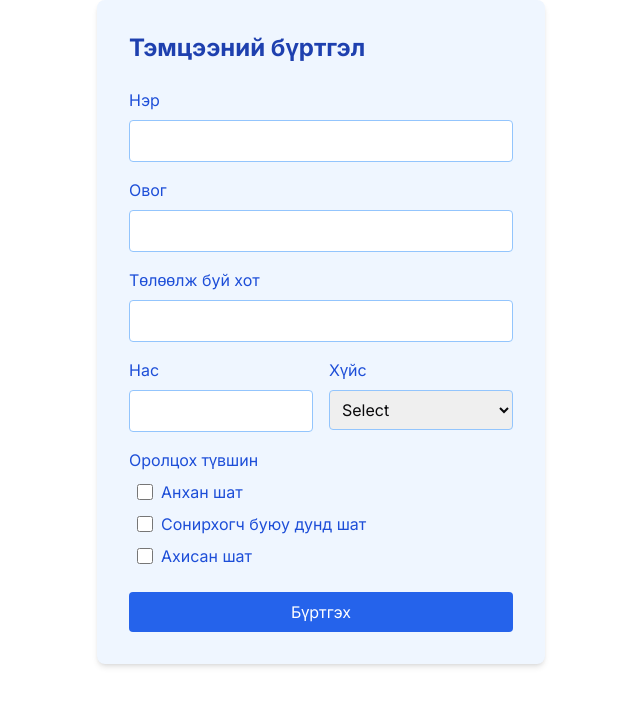
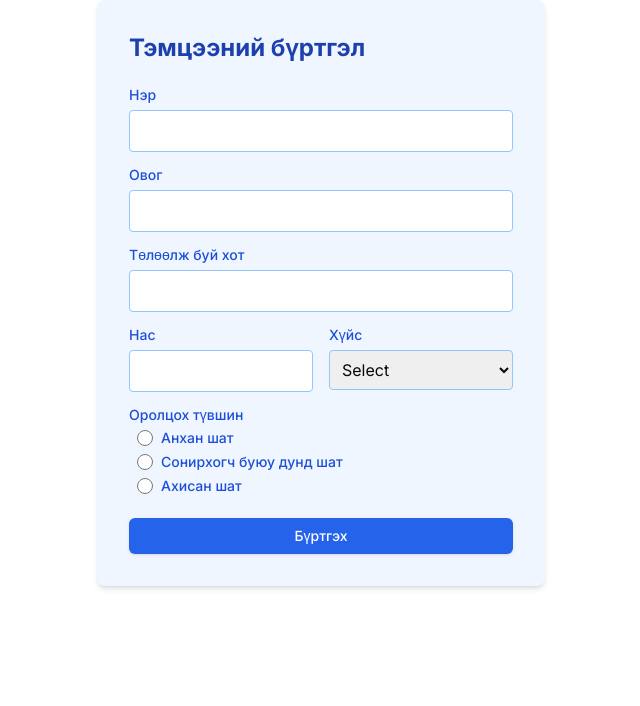
Before and after one commit to Batjargaln/table-tennis-tourney, a Next.js app: page /registry in a window 1280 px wide. Shown: the top 706 px of the page, without its empty margins (319-959 px from the left). Built offline with nearby package versions, Linux system fonts and the light colour scheme.

Commit message:
feat: registry

```diff
--- /dev/null
+++ b/app/registry/TableTennisRegistration.tsx
@@ -0,0 +1,245 @@
+"use client"
+
+import React, { ChangeEvent, FormEvent, useState } from "react"
+
+import { Button } from "@/components/ui/button"
+import { Label } from "@/components/ui/label"
+
+import { registerPlayer } from "./action"
+import { FormData, FormErrors, SkillGroup } from "./types"
+
+const TableTennisRegistration: React.FC = () => {
+  const [formData, setFormData] = useState<FormData>({
+    firstName: "",
+    lastName: "",
+    city: "",
+    age: "",
+    gender: "",
+    skillGroups: "",
+  })
+
+  const [errors, setErrors] = useState<FormErrors>({})
+
+  const handleInputChange = (
+    e: ChangeEvent<HTMLInputElement | HTMLSelectElement>
+  ): void => {
+    const { name, value } = e.target
+
+    // If changing gender to female, reset beginner options
+    if (name === "gender" && value === "female") {
+      setFormData({
+        ...formData,
+        [name]: value,
+        skillGroups: "beginner",
+      })
+    } else {
+      setFormData({
+        ...formData,
+        [name]: value,
+      })
+    }
+  }
+
+  const handleSkillGroupChange = (e: ChangeEvent<HTMLInputElement>): void => {
+    setFormData({
+      ...formData,
+      skillGroups: e.target.id as SkillGroup,
+    })
+  }
+
+  const validateForm = (): boolean => {
+    const newErrors: FormErrors = {}
+
+    if (!formData.firstName.trim()) newErrors.firstName = "Нэрээ оруулна уу!"
+    if (!formData.lastName.trim()) newErrors.lastName = "Овогоо оруулна уу!"
+    if (!formData.city.trim()) newErrors.city = "Хотоо оруулна уу!"
+
+    if (!formData.age) {
+      newErrors.age = "Насаа оруулна уу!"
+    } else if (isNaN(Number(formData.age)) || parseInt(formData.age) <= 0) {
+      newErrors.age = "Please enter a valid age"
+    }
+
+    if (!formData.gender) newErrors.gender = "Хүйсээ сонгоно уу!"
+
+    const hasSelectedSkillGroup = Object.values(formData.skillGroups).some(
+      (value) => value
+    )
+    if (!hasSelectedSkillGroup)
+      newErrors.skillGroups = "Заавал нэгийг сонгоно уу!"
+
+    setErrors(newErrors)
+    return Object.keys(newErrors).length === 0
+  }
+
+  const handleSubmit = (e: FormEvent<HTMLFormElement>): void => {
+    e.preventDefault()
+
+    if (validateForm()) {
+      // Form is valid, proceed with submission
+      registerPlayer(formData)
+    }
+  }
+
+  return (
+    <form onSubmit={handleSubmit}>
+      <div className="mb-4">
+        <Label className="block text-blue-700 mb-2" htmlFor="firstName">
+          Нэр
+        </Label>
+        <input
+          type="text"
+          id="firstName"
+          name="firstName"
+          value={formData.firstName}
+          onChange={handleInputChange}
+          className={`w-full p-2 border rounded focus:outline-none focus:ring-2 focus:ring-blue-500 ${
+            errors.firstName ? "border-red-500" : "border-blue-300"
+          }`}
+        />
+        {errors.firstName && (
+          <p className="text-red-500 text-sm mt-1">{errors.firstName}</p>
+        )}
+      </div>
+
+      <div className="mb-4">
+        <Label className="block text-blue-700 mb-2" htmlFor="lastName">
+          Овог
+        </Label>
+        <input
+          type="text"
+          id="lastName"
+          name="lastName"
+          value={formData.lastName}
+          onChange={handleInputChange}
+          className={`w-full p-2 border rounded focus:outline-none focus:ring-2 focus:ring-blue-500 ${
+            errors.lastName ? "border-red-500" : "border-blue-300"
+          }`}
+        />
+        {errors.lastName && (
+          <p className="text-red-500 text-sm mt-1">{errors.lastName}</p>
+        )}
+      </div>
+
+      <div className="mb-4">
+        <Label className="block text-blue-700 mb-2" htmlFor="city">
+          Төлөөлж буй хот
+        </Label>
+        <input
+          type="text"
+          id="city"
+          name="city"
+          value={formData.city}
+          onChange={handleInputChange}
+          className={`w-full p-2 border rounded focus:outline-none focus:ring-2 focus:ring-blue-500 ${
+            errors.city ? "border-red-500" : "border-blue-300"
+          }`}
+        />
+        {errors.city && (
+          <p className="text-red-500 text-sm mt-1">{errors.city}</p>
+        )}
+      </div>
+
+      <div className="grid grid-cols-2 gap-4">
+        <div className="mb-4">
+          <Label className="block text-blue-700 mb-2" htmlFor="age">
+            Нас
+          </Label>
+          <input
+            type="number"
+            id="age"
+            name="age"
+            value={formData.age}
+            onChange={handleInputChange}
+            className={`w-full p-2 border rounded focus:outline-none focus:ring-2 focus:ring-blue-500 ${
+              errors.age ? "border-red-500" : "border-blue-300"
+            }`}
+          />
+          {errors.age && (
+            <p className="text-red-500 text-sm mt-1">{errors.age}</p>
+          )}
+        </div>
+
+        <div className="mb-4">
+          <Label className="block text-blue-700 mb-2">Хүйс</Label>
+          <select
+            name="gender"
+            value={formData.gender}
+            onChange={handleInputChange}
+            className={`w-full p-2 border rounded focus:outline-none focus:ring-2 focus:ring-blue-500 ${
+              errors.gender ? "border-red-500" : "border-blue-300"
+            }`}
+          >
+            <option value="">Select</option>
+            <option value="male">Эрэгтэй</option>
+            <option value="female">Эмэгтэй</option>
+          </select>
+          {errors.gender && (
+            <p className="text-red-500 text-sm mt-1">{errors.gender}</p>
+          )}
+        </div>
+      </div>
+
+      <div className="mb-6">
+        <Label className="block text-blue-700 mb-2">Оролцох түвшин</Label>
+        <div className="pl-2">
+          {formData.gender !== "female" && (
+            <div className="flex items-center mb-2">
+              <input
+                type="radio"
+                id="beginner"
+                name="skillGroups"
+                checked={formData.skillGroups === "beginner"}
+                onChange={handleSkillGroupChange}
+                className="mr-2 h-4 w-4 text-blue-600 focus:ring-blue-500 border-gray-300 rounded"
+              />
+              <Label htmlFor="beginner" className="text-blue-700">
+                Анхан шат
+              </Label>
+            </div>
+          )}
+
+          <div className="flex items-center mb-2">
+            <input
+              type="radio"
+              id="intermediate"
+              name="skillGroups"
+              checked={formData.skillGroups === "intermediate"}
+              onChange={handleSkillGroupChange}
+              className="mr-2 h-4 w-4 text-blue-600 focus:ring-blue-500 border-gray-300 rounded"
+            />
+            <Label htmlFor="intermediate" className="text-blue-700">
+              Сонирхогч буюу дунд шат
+            </Label>
+          </div>
+
+          <div className="flex items-center mb-2">
+            <input
+              type="radio"
+              id="advanced"
+              name="skillGroups"
+              checked={formData.skillGroups === "advanced"}
+              onChange={handleSkillGroupChange}
+              className="mr-2 h-4 w-4 text-blue-600 focus:ring-blue-500 border-gray-300 rounded"
+            />
+            <Label htmlFor="advanced" className="text-blue-700">
+              Ахисан шат
+            </Label>
+          </div>
+        </div>
+        {errors.skillGroups && (
+          <p className="text-red-500 text-sm mt-1">{errors.skillGroups}</p>
+        )}
+      </div>
+
+      <Button
+        type="submit"
+        className="w-full bg-blue-600 text-white hover:bg-blue-700 transition-colors  focus:ring-2 focus:ring-blue-500 focus:ring-opacity-50"
+      >
+        Бүртгэх
+      </Button>
+    </form>
+  )
+}
+
+export default TableTennisRegistration
--- /dev/null
+++ b/app/registry/action.ts
@@ -0,0 +1,5 @@
+"use server"
+
+export async function registerPlayer(data: any) {
+  console.log(data)
+}
--- /dev/null
+++ b/app/registry/done/page.tsx
@@ -0,0 +1,24 @@
+import Link from "next/link"
+
+import { Button } from "@/components/ui/button"
+
+function page() {
+  return (
+    <div className="bg-blue-50 p-8 rounded-lg shadow-md max-w-md mx-auto">
+      <h2 className="text-2xl font-bold text-blue-800 mb-4">
+        Бүртгэл амжилттай!
+      </h2>
+      <p className="text-blue-700 mb-4">Бүртгүүлсэнд баярлалаа!</p>
+
+      <Link href="/registry">
+        <Button
+          variant="secondary"
+          className="bg-blue-600 text-white px-8 py-6 rounded-full font-bold hover:bg-blue-700 transition-all transform hover:scale-105"
+        >
+          Дахин бүртгэх
+        </Button>
+      </Link>
+    </div>
+  )
+}
+export default page
--- a/app/registry/page.tsx
+++ b/app/registry/page.tsx
@@ -1,10 +1,15 @@
+import React from "react"
 
-import TableTennisRegistration from '@/components/TableTennisRegistration'
-import React from 'react'
+import TableTennisRegistration from "./TableTennisRegistration"
 
 function page() {
   return (
-    <TableTennisRegistration />
+    <div className="bg-blue-50 p-8 rounded-lg shadow-md max-w-md mx-auto">
+      <h2 className="text-2xl font-bold text-blue-800 mb-6">
+        Тэмцээний бүртгэл
+      </h2>
+      <TableTennisRegistration />
+    </div>
   )
 }
 
--- /dev/null
+++ b/app/registry/types.ts
@@ -0,0 +1,19 @@
+export type SkillGroup = "beginner" | "intermediate" | "advanced"
+
+export interface FormData {
+  firstName: string
+  lastName: string
+  city: string
+  age: string
+  gender: string
+  skillGroups: SkillGroup | ""
+}
+
+export interface FormErrors {
+  firstName?: string
+  lastName?: string
+  city?: string
+  age?: string
+  gender?: string
+  skillGroups?: string
+}
```
